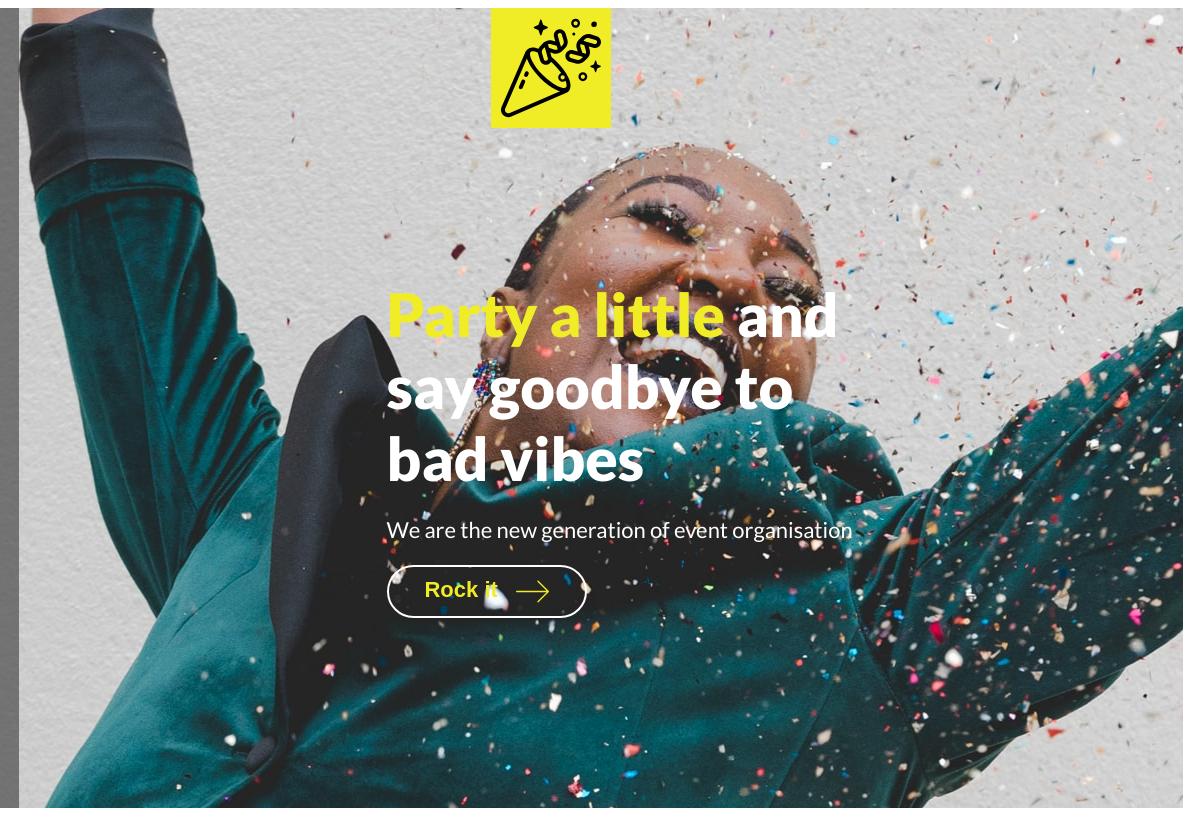
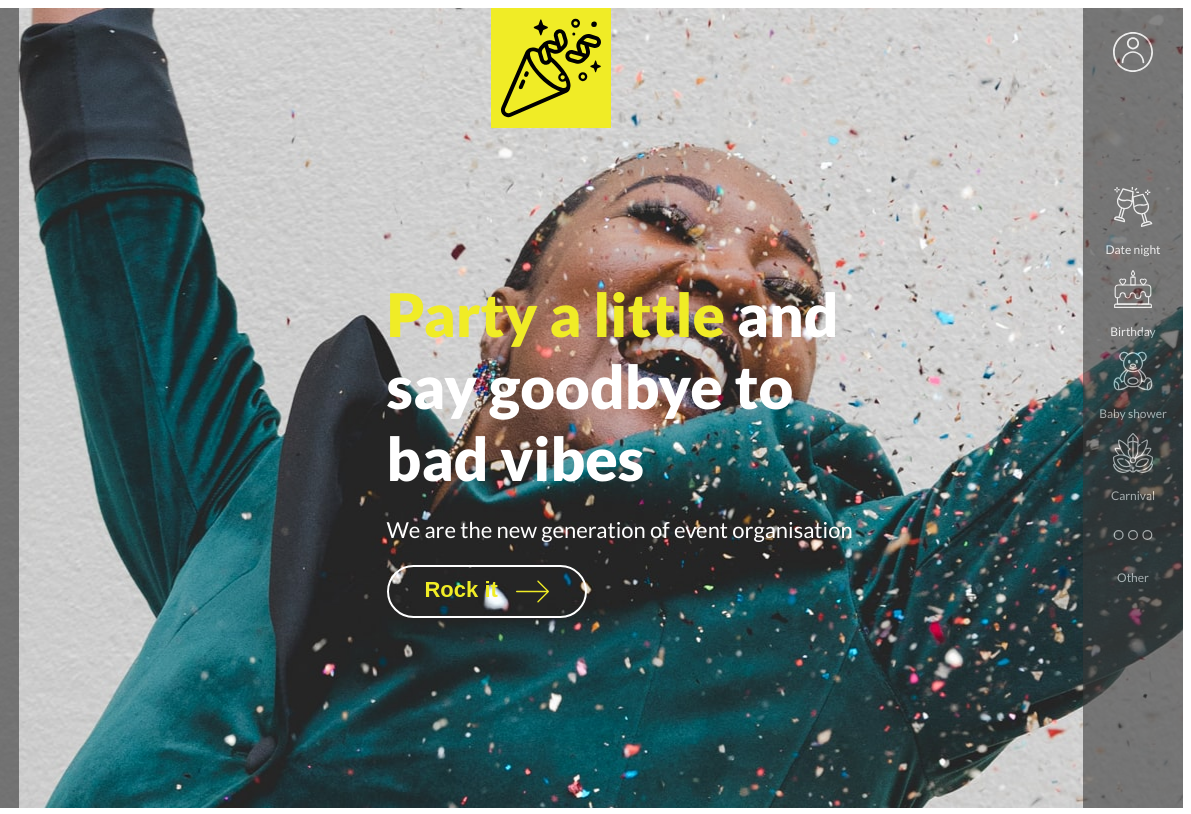
Before and after one commit to ho823/home-page, a plain HTML site: page index.html in a window 1280 px wide. Shown: the full height of the page, 89-1280 px from the left. Drawn offline with Linux system fonts and the light colour scheme.

Commit message:
beguin sidebar right

```diff
--- a/index.html
+++ b/index.html
@@ -43,6 +43,23 @@
         </div>
       </div>
 
+      <div class="banner-vertically right">
+        <div class="banner-flex">
+          <div class="icon-style user"><img class="img-right" src="images/user.svg" /></div>
+          <div class="icon-style"><img class="img-right" src="images/cheers.svg" /></div>
+          <p class="text-img">Date night</p>
+          <div class="icon-style"><img class="img-right" src="images/cake.svg" /></div>
+          <p class="text-img">Birthday</p>
+          <div class="icon-style"><img class="img-right" src="images/teddy-bear.svg" /></div>
+          <p class="text-img">Baby shower</p>
+          <div class="icon-style"><img class="img-right" src="images/face-mask.svg" /></div>
+          <p class="text-img">Carnival</p>
+          <div class="icon-style"><img class="img-right" src="images/more.svg" /></div>
+          <p class="text-img">Other</p>
+
+        </div>
+      </div>
+
     </section>
   </body>
   <script src="main.js"></script>
--- a/style.css
+++ b/style.css
@@ -119,5 +119,21 @@ p {
 .number-accentued {
   font-size: 48px;
   font-weight: 900;
+}
 
+.right {
+  right: 0;
 }
+
+.img-right {
+  width: 100%;
+}
+
+.user {
+  margin-bottom: 100px;
+}
+
+.text-img {
+  font-size: 12px;
+  margin: 0;
+}
```
Also changed, not shown: images/cake.svg (added), images/cheers.svg (added), images/face-mask.svg (added), images/more.svg (added), images/teddy-bear.svg (added), images/user.svg (added).
